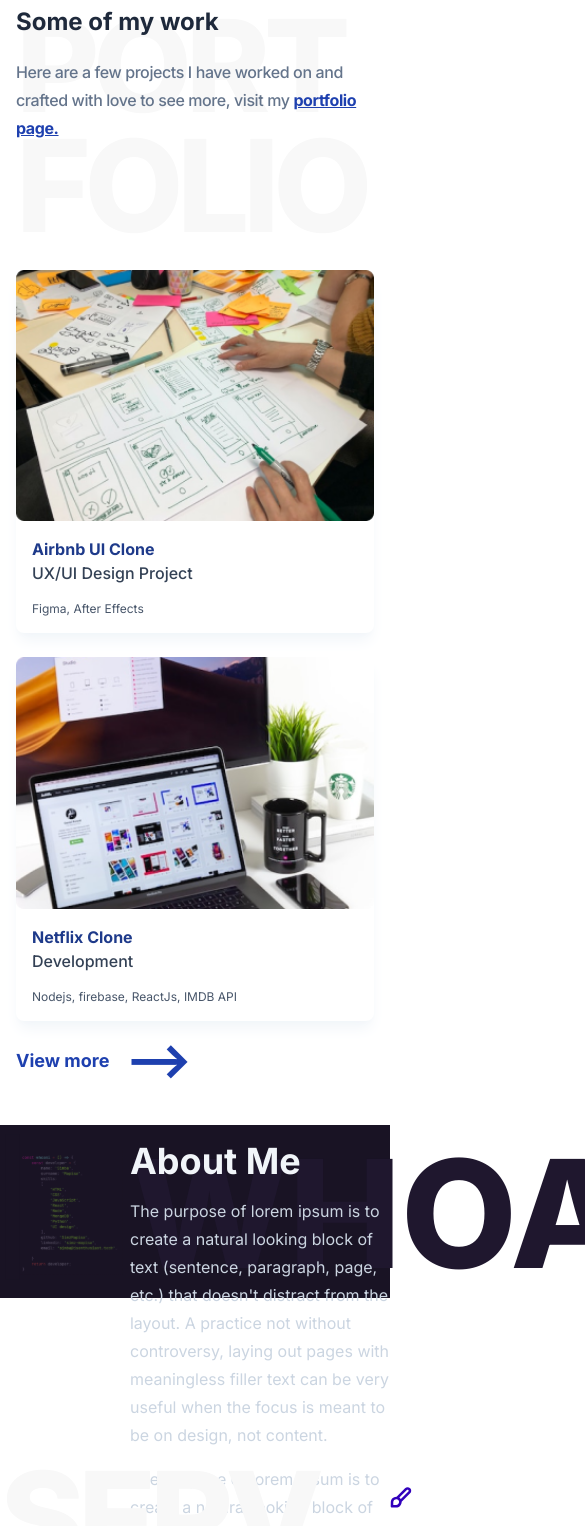
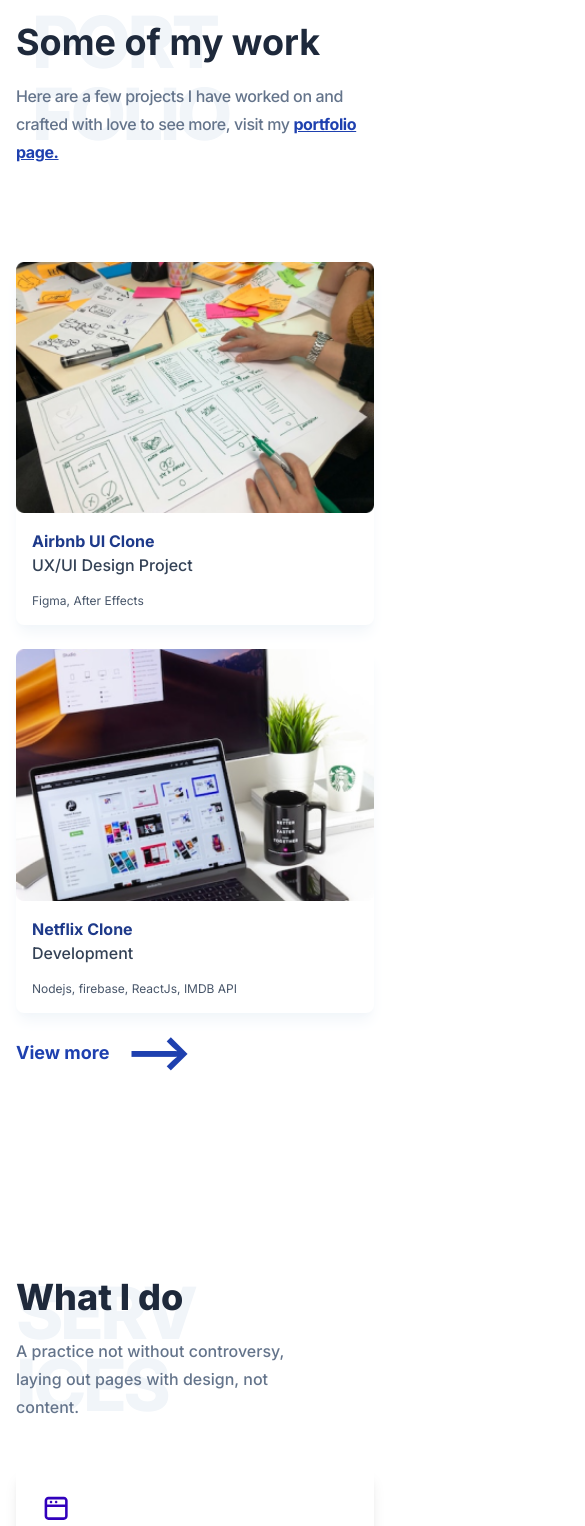
Before and after one commit to SimzMapisa/Portfolio, a Next.js app: page / in a window 390 px wide. Shown: the part 1060-2586 px from the top of the page, 585 px wide, since content can reach past the window. Built offline with nearby package versions, Linux system fonts and the light colour scheme.

Commit message:
make changes to the ui change layout and make it responsiv

```diff
--- a/app/globals.css
+++ b/app/globals.css
@@ -1,3 +1,76 @@
 @tailwind base;
 @tailwind components;
 @tailwind utilities;
+
+@layer base {
+  :root {
+    --background: 0 0% 100%;
+    --foreground: 240 10% 3.9%;
+
+    --card: 0 0% 100%;
+    --card-foreground: 240 10% 3.9%;
+
+    --popover: 0 0% 100%;
+    --popover-foreground: 240 10% 3.9%;
+
+    --primary: 240 5.9% 10%;
+    --primary-foreground: 0 0% 98%;
+
+    --secondary: 240 4.8% 95.9%;
+    --secondary-foreground: 240 5.9% 10%;
+
+    --muted: 240 4.8% 95.9%;
+    --muted-foreground: 240 3.8% 46.1%;
+
+    --accent: 240 4.8% 95.9%;
+    --accent-foreground: 240 5.9% 10%;
+
+    --destructive: 0 84.2% 60.2%;
+    --destructive-foreground: 0 0% 98%;
+
+    --border: 240 5.9% 90%;
+    --input: 240 5.9% 90%;
+    --ring: 240 10% 3.9%;
+
+    --radius: 0.5rem;
+  }
+
+  .dark {
+    --background: 240 10% 3.9%;
+    --foreground: 0 0% 98%;
+
+    --card: 240 10% 3.9%;
+    --card-foreground: 0 0% 98%;
+
+    --popover: 240 10% 3.9%;
+    --popover-foreground: 0 0% 98%;
+
+    --primary: 0 0% 98%;
+    --primary-foreground: 240 5.9% 10%;
+
+    --secondary: 240 3.7% 15.9%;
+    --secondary-foreground: 0 0% 98%;
+
+    --muted: 240 3.7% 15.9%;
+    --muted-foreground: 240 5% 64.9%;
+
+    --accent: 240 3.7% 15.9%;
+    --accent-foreground: 0 0% 98%;
+
+    --destructive: 0 62.8% 30.6%;
+    --destructive-foreground: 0 0% 98%;
+
+    --border: 240 3.7% 15.9%;
+    --input: 240 3.7% 15.9%;
+    --ring: 240 4.9% 83.9%;
+  }
+}
+
+@layer base {
+  * {
+    @apply border-border;
+  }
+  body {
+    @apply bg-background text-foreground;
+  }
+}
--- a/app/page.js
+++ b/app/page.js
@@ -11,7 +11,7 @@
     <>
       <Hero />
       <RecentWork />
-      <About />
+      {/* <About /> */}
       <Services />
       <TechStack />
     </>
--- a/components/Home/About.js
+++ b/components/Home/About.js
@@ -1,28 +1,24 @@
+"use client";
+import { CldImage } from "next-cloudinary";
 import Image from "next/image";
 import React from "react";
 
 const About = () => {
   return (
-    <div className="relative lg:mt-56">
-      <Image
-        src="/about-me.svg"
+    <div className="relative w-full h-fit">
+      <CldImage
+        src="https://res.cloudinary.com/dr9t25eua/image/upload/e_improve,w_300,h_600,c_thumb,g_auto/v1692799641/about-me_ngtfch.svg"
         alt="about sibarashe mapisa"
-        width="1024"
-        height="400"
-        className="w-full"
+        width="1378"
+        height="1378"
+        zoom="0.5"
+        className="w-full block h-full"
       />
-      <div className="max-w-6xl mx-auto flex justify-center absolute top-4 lg:top-1/3 left-1/3">
-        {/* <Image
-					className='absolute top-[-500px] left-[-200px] z-0'
-					src='/simba.png'
-					alt='simba mapisa'
-					width='500'
-					height='200'
-				/> */}
-        <div className="w-full lg:w-1/2">
-          <h3 className="text-[150px] uppercase font-extrabold absolute top-[-40px] z-0 text-[#1f172e]">
+      <div className="absolute top-0 h-full lg:py-24">
+        <div className="">
+          {/* <h3 className="text-[150px] uppercase font-extrabold absolute top-[-40px] z-0 text-[#1f172e]">
             Whoami
-          </h3>
+          </h3> */}
           <h4 className="text-slate-100 font-bold text-4xl relative z-10">
             About Me
           </h4>
--- a/components/Home/Hero.js
+++ b/components/Home/Hero.js
@@ -15,7 +15,7 @@
           alt="background design elements"
         />
         <div className="relative px-4 z-10 py-20 lg:py-40 md:grid md:grid-cols-12 max-w-6xl mx-auto">
-          <div className="md:col-span-6 mb-6">
+          <div className=" lg:order-1 md:order-2 md:col-span-12 lg:col-span-6 mb-6">
             <h1 className="text-3xl md:text-4xl lg:text-4xl text-slate-800 font-extrabold pb-4">
               I design and develop good looking websites and apps that actually
               work.
@@ -41,7 +41,7 @@
               My Work
             </Link>
           </div>
-          <div className="flex justify-center md:col-span-6">
+          <div className="flex lg:order-2 md:order-1 justify-center md:col-span-12 lg:col-span-6">
             <Image
               src="/simbarashe-mapisa-hero-img.svg"
               alt="code describing simbas skills"
--- a/components/Home/RecentWork.js
+++ b/components/Home/RecentWork.js
@@ -7,9 +7,9 @@
 const RecentWork = () => {
   return (
     <div className="max-w-6xl px-4 mx-auto py-10 md:py-20 lg:mb-20 flex flex-col lg:flex-row">
-      <div className="mb-20 sm:mb-40 lg:mb-0">
-        <div className="absolute">
-          <h2 className="text-9xl md:text-[148px] uppercase font-extrabold leading-[120px] text-[#f8f8f8] flex flex-col tracking-tighter">
+      <div className="mb-20 md:mb-10 lg:mb-0">
+        <div className="absolute lg:translate-y-0 md:-translate-y-1/4 ml-4">
+          <h2 className="text-7xl md:text-8xl lg:text-9xl uppercase font-extrabold lg:leading-[120px] text-slate-100 flex flex-col tracking-tighter">
             Port <span>folio</span>
           </h2>
           <Image
@@ -20,8 +20,8 @@
             alt="arrow pointing to project card"
           />
         </div>
-        <div className="h-full flex flex-col justify-center lg:pr-40">
-          <h3 className="relative z-10 text-2xl lg:text-4xl font-bold pb-4 text-slate-800">
+        <div className="h-full flex flex-col justify-start pt-4 lg:pr-40">
+          <h3 className="relative z-10 text-4xl md:text-5xl lg:text-4xl font-bold pb-4 text-slate-800">
             Some of my work
           </h3>
           <p className="leading-7 relative z-10 tracking-tight font-medium text-slate-500 mt-1 mb-4">
@@ -36,7 +36,7 @@
           </p>
         </div>
       </div>
-      <div className="flex flex-col mt-8">
+      <div className="flex flex-col lg:mt-8">
         <div className="flex flex-col  sm:flex-row">
           <ProjectCard
             margin="mb-6 sm:mr-4 sm:mb-0"
--- a/components/Home/Services.js
+++ b/components/Home/Services.js
@@ -3,15 +3,15 @@
 
 const Services = () => {
   return (
-    <div className="max-w-6xl mx-auto my-20 py-20 flex ">
+    <div className="max-w-6xl mx-auto my-20 py-20 flex flex-col lg:flex-row">
       <div className="flex flex-col flex-1 basis-2/5">
-        <div className="absolute">
-          <h2 className="text-9xl uppercase font-extrabold leading-[120px] text-[#f8f8f8] flex flex-col tracking-tighter">
+        <div className="absolute lg:translate-y-0 md:-translate-y-1/4 ml-4">
+          <h2 className="text-7xl md:text-8xl lg:text-9xl uppercase font-extrabold lg:leading-[120px] text-slate-100 flex flex-col tracking-tighter">
             Serv <span>ices</span>
           </h2>
         </div>
-        <div className="relative z-10 h-full flex flex-col justify-center pr-20">
-          <h4 className="text-4xl font-extrabold text-slate-800 pb-4">
+        <div className="relative pl-4 z-10 h-full flex flex-col justify-center pr-20">
+          <h4 className="text-4xl md:text-6xl font-extrabold text-slate-800 pb-4">
             What I do
           </h4>
           <p className="leading-7 font-medium text-slate-500 mt-1 mb-8">
@@ -20,7 +20,7 @@
           </p>
         </div>
       </div>
-      <div className="flex flex-1 items-center basis-3/5 h-full justify-center">
+      <div className="flex flex-1 flex-col md:flex-row items-center basis-3/5 h-full justify-center">
         <ServiceCard
           title="Web Development"
           serviceDescription="Here are a few projects I have worked on and crafted with love to see more, visit my portfolio page."
@@ -31,6 +31,7 @@
           title="UI Design"
           serviceDescription="Here are a few projects I have worked on and crafted with love to see more, visit my portfolio page."
           iconUrl="/UI-design-ico.svg"
+          margin="p-4"
         />
       </div>
     </div>
--- a/components/Home/TechStack.js
+++ b/components/Home/TechStack.js
@@ -5,7 +5,7 @@
   return (
     <div className="max-w-6xl mx-auto my-10 py-20 flex flex-col items-center relative">
       <div className="relative">
-        <h4 className="text-9xl font-extrabold uppercase text-[#f8f8f8] absolute -translate-x-1/2 ml-[50%] ">
+        <h4 className="text-7xl md:text-8xl lg:text-9xl font-extrabold uppercase text-slate-100  absolute -translate-x-1/2 ml-[50%] tracking-tighter">
           Skills
         </h4>
       </div>
--- a/components/ServiceCard.js
+++ b/components/ServiceCard.js
@@ -4,7 +4,7 @@
 const ServiceCard = ({ title, serviceDescription, iconUrl, margin }) => {
   return (
     <div className={margin}>
-      <div className="hover:bg-slate-white hover:shadow-2xl hover:shadow-slate-300 rounded-lg p-6">
+      <div className="hover:bg-white shadow-lg lg:shadow-none lg:hover:shadow-lg hover:shadow-slate-300 rounded-lg p-6">
         {/* Icon */}
         <Image
           src={iconUrl}
--- /dev/null
+++ b/lib/utils.js
@@ -0,0 +1,6 @@
+import { clsx } from "clsx"
+import { twMerge } from "tailwind-merge"
+
+export function cn(...inputs) {
+  return twMerge(clsx(inputs))
+}
--- a/package.json
+++ b/package.json
@@ -17,6 +17,7 @@
     "eslint-config-next": "13.4.2",
     "lucide-react": "^0.268.0",
     "next": "13.4.2",
+    "next-cloudinary": "^4.18.1",
     "postcss": "8.4.23",
     "react": "18.2.0",
     "react-dom": "18.2.0",
```
Also changed, not shown: tailwind.config.js (+70 -7 lines), components.json (added), 1 other file (tests, documents, lock files or other folders).
